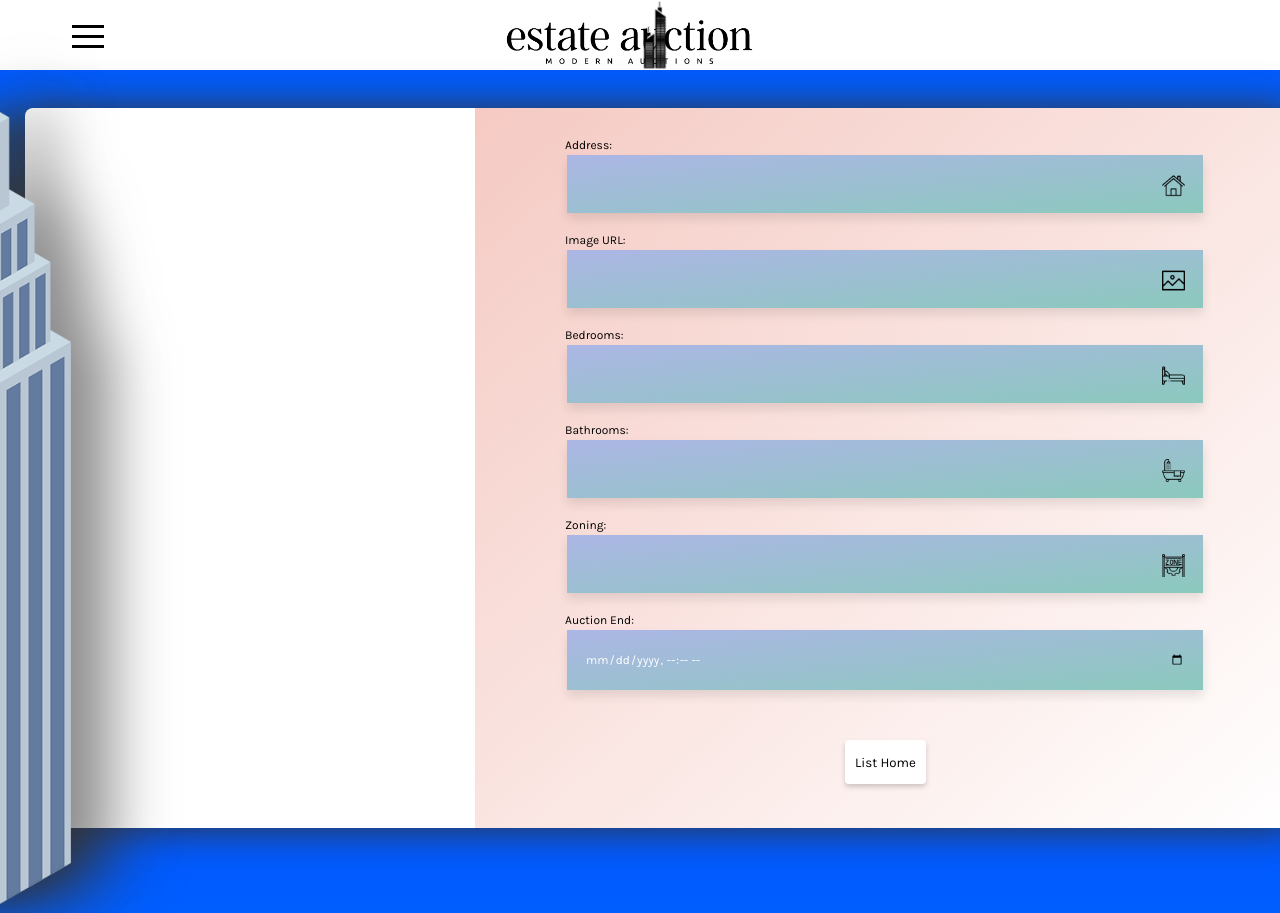
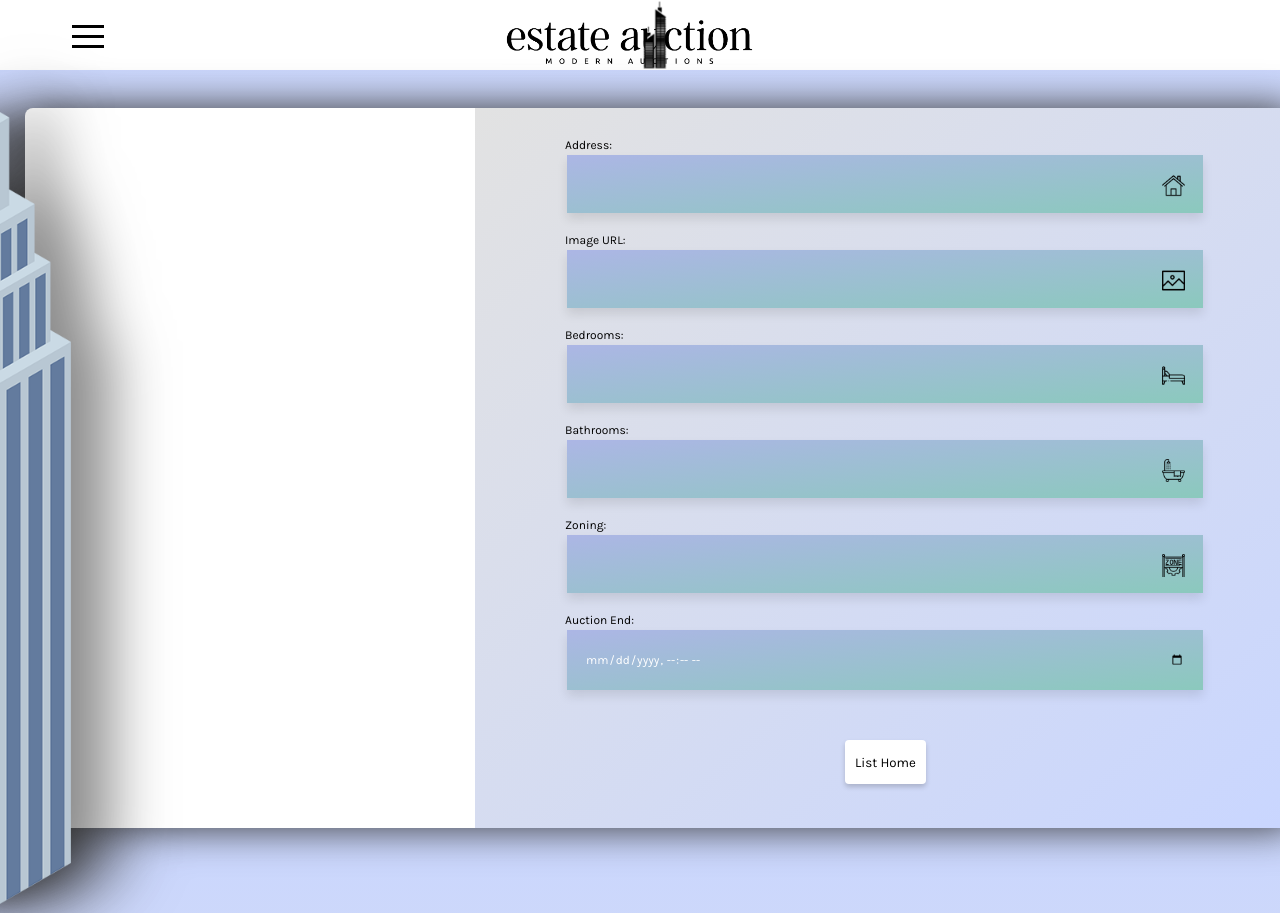
Before and after one commit to Libaration/Estate-Auction, a React (Create React App) app in the folder estateauction/: page /homes/add in a window 1280 px wide. Built offline with nearby package versions, Linux system fonts and the light colour scheme; no server answers; sample sign-in values are in the browser's storage.

Commit message:
Rename NavBar component to Header, it is no longer a navigation menu / style tweaks

```diff
--- a/estateauction/src/App.css
+++ b/estateauction/src/App.css
@@ -12,7 +12,8 @@ html {
 body {
   height: 100%;
   margin: 0;
-  background: linear-gradient(180deg, #0055ff 0%, rgb(0, 153, 255) 100%);
+  /* background: linear-gradient(180deg, #0055ff 0%, rgb(0, 153, 255) 100%); */
+  background: linear-gradient(180deg, #c9d6ff 0%, #e2e2e2 100%);
   background-repeat: no-repeat;
   background-size: fill;
   background-attachment: fixed;
@@ -283,7 +284,7 @@ body .homeShowField {
   width: 50%;
   padding: 10px;
   /* background-image: linear-gradient(to bottom right, #ff3f6a, #fd5b61); */
-  background-image: linear-gradient(to bottom right, #f5cac3, #ffffff);
+  background-image: linear-gradient(to bottom right, #e2e2e2, #c9d6ff);
   opacity: 1;
   width: 800px;
   height: 700px;
--- a/estateauction/src/App.js
+++ b/estateauction/src/App.js
@@ -1,5 +1,5 @@
 import './App.css';
-import Navbar from './components/Navbar';
+import Header from './components/Header';
 import { Route, Redirect, Switch, useLocation } from 'react-router-dom';
 import HomeContainer from './containers/HomeContainer';
 import HomeShow from './components/HomeShow';
@@ -26,7 +26,7 @@ function App(props) {
   }, [props]);
   return (
     <div className="App">
-      <Navbar loggedIn={props.loggedIn} />
+      <Header />
       <SideNav loggedIn={props.loggedIn} />
       <PrivateRoute
         exact
--- a/estateauction/src/components/AddHome.js
+++ b/estateauction/src/components/AddHome.js
@@ -6,7 +6,6 @@ import zone from '../icons/zone.png';
 import address from '../icons/address.png';
 import image from '../icons/image.png';
 import { motion } from 'framer-motion';
-import SideNav from './SideNav';
 import skyscraper from '../icons/skyscraper.png';
 
 export default class AddHome extends Component {
--- a/estateauction/src/components/Navbar.js
+++ b/estateauction/src/components/Header.js
@@ -1,9 +1,8 @@
 import React from 'react';
-import { Link } from 'react-router-dom';
 import icon from '../icon.png';
 import logoText from '../logoText.png';
 
-const Navbar = (props) => {
+const Header = (props) => {
   return (
     <div className="nav">
       <div className="sideLogo">
@@ -16,4 +15,4 @@ const Navbar = (props) => {
   );
 };
 
-export default Navbar;
+export default Header;
--- a/estateauction/src/components/HomeShow.js
+++ b/estateauction/src/components/HomeShow.js
@@ -2,7 +2,6 @@ import React, { Component } from 'react';
 import { connect } from 'react-redux';
 import { fetchHome } from '../actions/homesAction';
 import { motion } from 'framer-motion';
-import SideNav from './SideNav';
 import HomeDetails from './home/HomeDetails';
 import HomeMap from './home/HomeMap';
 
```
